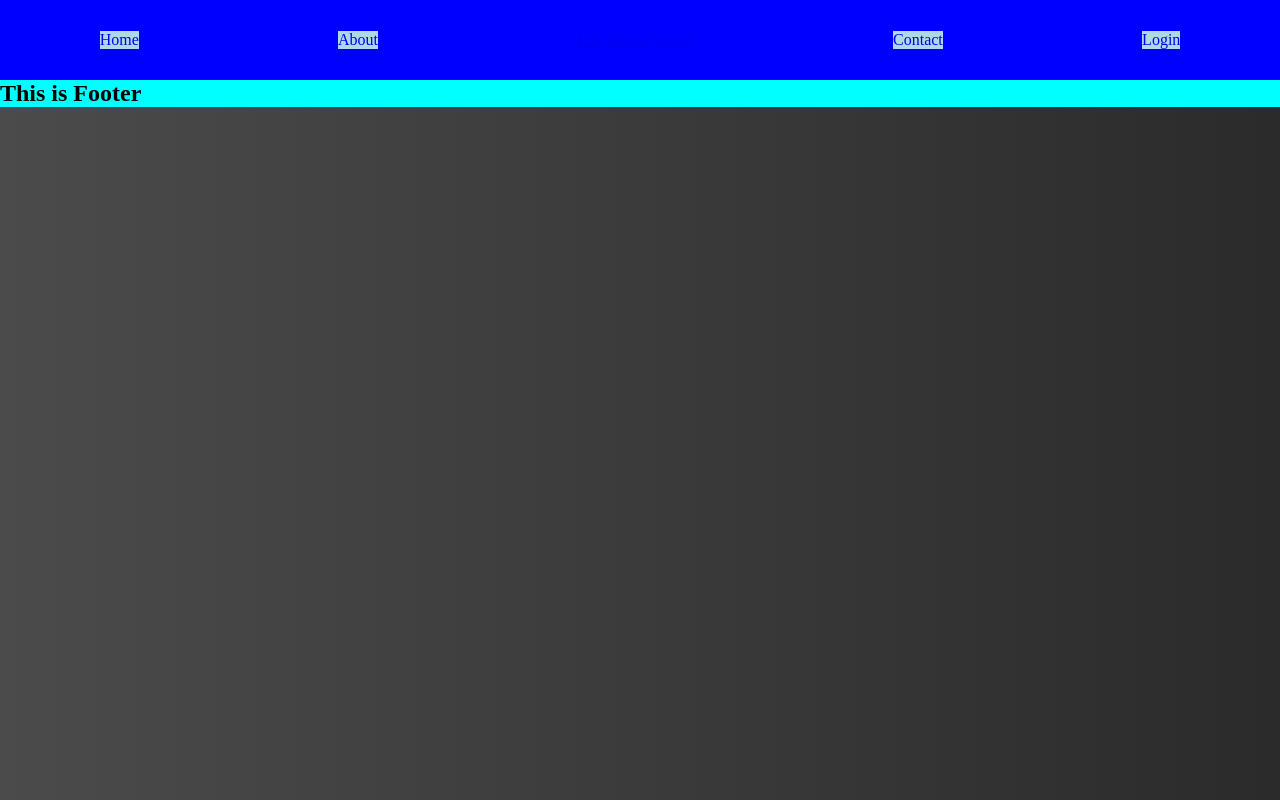
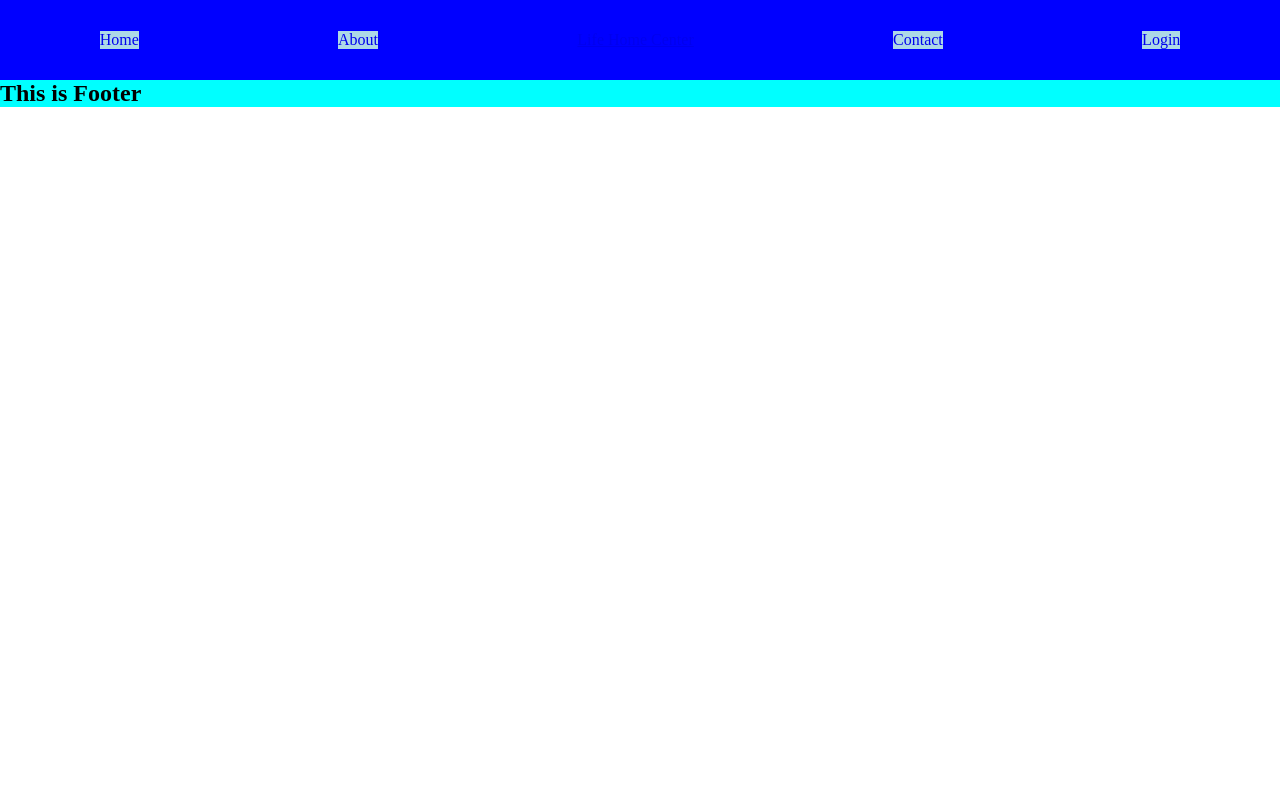
Before and after one commit to DaTheDumbGuy/FinalCapstone, a React (Create React App) app in the folder client/: page / in a window 1280 px wide. Built offline with nearby package versions, Linux system fonts and the light colour scheme; the HTML template or start-up script is replaced by a standard one.

Commit message:
[Background color] -> Fixed

```diff
--- a/client/src/components/pages/Login.js
+++ b/client/src/components/pages/Login.js
@@ -29,6 +29,7 @@ function Login() {
     };
 
     return (
+        <div className='page'>
             <div className='formContainer'>
                 <LoginForm onSubmit={handleLogin} serverError={errorMessage} />
                 <div
@@ -38,6 +39,7 @@ function Login() {
                     {errorMessage && <p className='server-error'>{errorMessage}</p>}
                 </div>
             </div>
+        </div>
     );
 }
 
--- a/client/src/styles/pages/Login.css
+++ b/client/src/styles/pages/Login.css
@@ -1,4 +1,4 @@
-body {
+.page {
     height: 100vh;
     background: linear-gradient(to right, #4b4b4b, #2b2b2b);
 }
```
Lines whose indentation alone changed are shown as unchanged.
